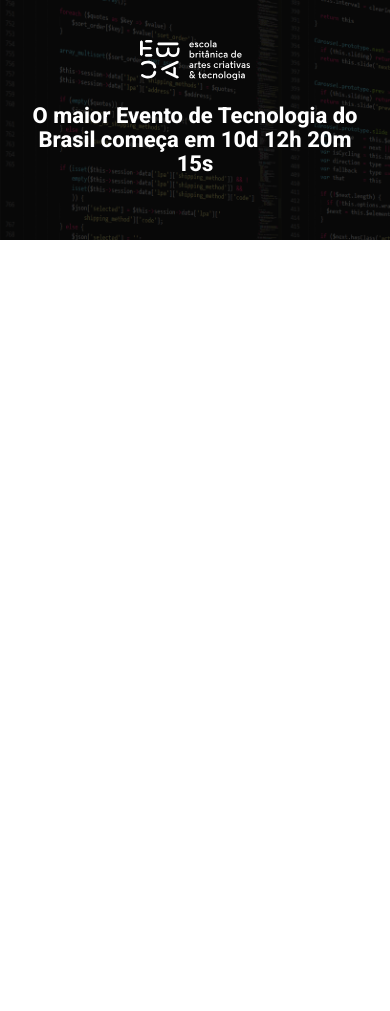
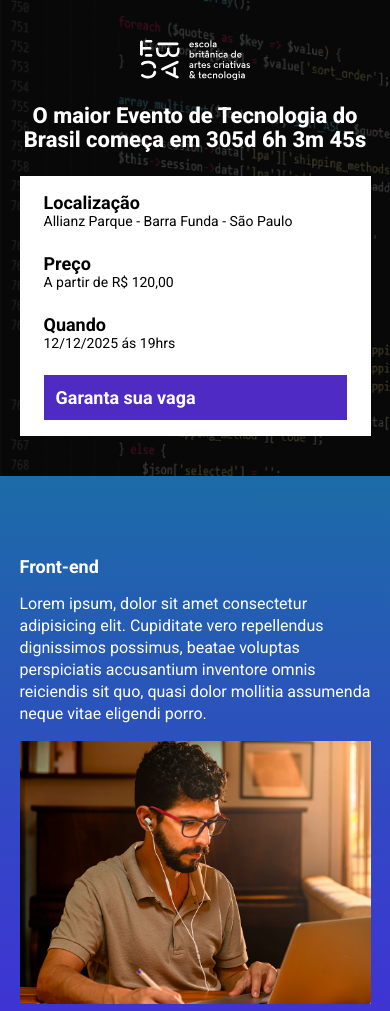
Before and after one commit to Jhowbrows/ebac_tech_talks, a website built with Parcel: page src/index.html in a window 390 px wide. Shown: the top 1011 px of the page. Before the commit the page ends 844 px from the top, so only its background shows below. Built offline with nearby package versions, Linux system fonts and the light colour scheme.

Commit message:
Criando Contagem Regressiva

```diff
--- a/package.json
+++ b/package.json
@@ -1,10 +1,9 @@
 {
   "name": "ebactalks",
   "version": "1.0.0",
-  "main": "index.js",
   "scripts": {
-    "clean": "rm -rf .parcel-cache dist",
     "dev": "parcel src/index.html  src/styles/main.scss  src/scripts/main.js --no-cache",
+    "build": "parcel build src/index.html",
     "test": "echo \"Error: no test specified\" && exit 1"
   },
   "keywords": [],
@@ -14,6 +13,7 @@
   "devDependencies": {
     "@parcel/transformer-sass": "^2.13.3",
     "parcel": "^2.13.3",
-    "sharp": "^0.33.5"
+    "sharp": "^0.33.5",
+    "svgo": "^3.3.2"
   }
 }
--- a/src/index.html
+++ b/src/index.html
@@ -8,16 +8,83 @@
     <link rel="preconnect" href="https://fonts.gstatic.com" crossorigin>
     <link href="https://fonts.googleapis.com/css2?family=Roboto:ital,wght@0,100..900;1,100..900&display=swap" rel="stylesheet">
     <link rel="stylesheet" href="styles/main.scss">
+    <link rel="stylesheet" href="https://unpkg.com/aos@next/dist/aos.css" />
 </head>
 <body>
     <header class="hero">
         <div class="container">
             <img class="hero__logo" src="./images/ebac_logo.svg" alt="EBAC">
             <p class="hero__text">
-                O maior Evento de Tecnologia do Brasil começa em 10d 12h 20m 15s
+                O maior Evento de Tecnologia do Brasil começa em <span id="contador"></span>
             </p>
+            <div class="infos-bar">
+                <ul class="infos-bar__infos">
+                    <li class="infos-bar__infos__item">
+                        <b>Localização</b>
+                        Allianz Parque - Barra Funda - São Paulo
+                    </li>
+                    <li class="infos-bar__infos__item">
+                        <b>Preço</b>
+                        A partir de R$ 120,00
+                    </li>
+                    <li class="infos-bar__infos__item">
+                        <b>Quando</b>
+                        12/12/2025 ás 19hrs
+                    </li>
+                </ul>
+                <a href="#" class=" button button--primary">
+                    Garanta sua vaga
+                </a>
+            </div>
         </div>
+    </header>
 
-    </header>
+    <section class="event event--frontend" >
+    <div class="container" data-aos="fade-right">
+            <div class="event__details">
+                <h2 class="event__details__title">Front-end</h2>
+                <p class="event__details__description">
+                    Lorem ipsum, dolor sit amet consectetur adipisicing elit. Cupiditate vero repellendus dignissimos possimus, beatae voluptas perspiciatis accusantium inventore omnis reiciendis sit quo, quasi dolor mollitia assumenda neque vitae eligendi porro.
+                </p>
+            </div>
+            <img class="event__image" src="./images/frontend.png" alt="Front-end">
+        </div>
+    </section>
+
+    <section class="event event--ui--ux event--image-left" >
+        <div class="container" data-aos="fade-left">
+            <div class="event__details">
+                <h2 class="event__details__title">UX e Ui</h2>
+                <p class="event__details__description">
+                    Lorem ipsum, dolor sit amet consectetur adipisicing elit. Cupiditate vero repellendus dignissimos possimus, beatae voluptas perspiciatis accusantium inventore omnis reiciendis sit quo, quasi dolor mollitia assumenda neque vitae eligendi porro.
+                </p>
+            </div>
+            <img class="event__image" src="./images/frontend.png" alt="Front-end">
+        </div>
+    </section>
+    <section class="event event--data-science" >
+        <div class="container" data-aos="fade-right">
+            <div class="event__details">
+                <h2 class="event__details__title">Data Science</h2>
+                <p class="event__details__description">
+                    Lorem ipsum, dolor sit amet consectetur adipisicing elit. Cupiditate vero repellendus dignissimos possimus, beatae voluptas perspiciatis accusantium inventore omnis reiciendis sit quo, quasi dolor mollitia assumenda neque vitae eligendi porro.
+                </p>
+            </div>
+            <img class="event__image" src="./images/frontend.png" alt="Front-end">
+        </div>
+    </section>
+    <section class="event event--backend event--image-left" >
+        <div class="container" data-aos="fade-left">
+            <div class="event__details">
+                <h2 class="event__details__title">Back-end</h2>
+                <p class="event__details__description">
+                    Lorem ipsum, dolor sit amet consectetur adipisicing elit. Cupiditate vero repellendus dignissimos possimus, beatae voluptas perspiciatis accusantium inventore omnis reiciendis sit quo, quasi dolor mollitia assumenda neque vitae eligendi porro.
+                </p>
+            </div>
+            <img class="event__image" src="./images/frontend.png" alt="Front-end">
+        </div>
+    </section>
+    <script src="https://unpkg.com/aos@next/dist/aos.js"></script>
+    <script src="scripts/main.js"></script>
 </body>
 </html>
--- a/src/scripts/main.js
+++ b/src/scripts/main.js
@@ -1 +1,31 @@
-console.log( "Olá Mundo");
+AOS.init();
+
+const dataDoEvento = new Date("Dec 12, 2025 19:00:00");
+const timeStampDoEvento = dataDoEvento.getTime();
+
+
+const contaASHoras = setInterval (function () {
+    const agora = new Date();
+    const timeStampAtual = agora.getTime();
+
+    const distanciaAteOEvento = timeStampDoEvento - timeStampAtual;
+
+
+    const diaEmMs = 1000 * 60 * 60 * 24;
+    const horaEmMs = 100 * 60 * 60;
+    const MinutosEmMs = 1000 * 60;
+
+  const diasAteOEvento =  Math.floor(distanciaAteOEvento / diaEmMs)
+  const horasAteOEvento = Math.floor((distanciaAteOEvento % diaEmMs) / horaEmMs);
+  const minutosAteOEvento = Math.floor((distanciaAteOEvento % horaEmMs) / MinutosEmMs);
+  const segundosAteOEventos = Math.floor((distanciaAteOEvento % MinutosEmMs) / 1000)
+
+
+
+  document.getElementById('contador').innerHTML = `${diasAteOEvento}d ${horasAteOEvento}h ${minutosAteOEvento}m ${segundosAteOEventos}s`;
+
+  if (distanciaAteOEvento < 0) {
+    clearInterval(contaASHoras);
+    document.getElementById('contador').innerHTML = `Evento expirado`;
+  }
+}, 1000);
--- /dev/null
+++ b/src/styles/_event.scss
@@ -0,0 +1,69 @@
+@use 'variables';
+
+.event {
+    padding: 80px 0;
+
+
+
+    &--frontend {
+        background-image: linear-gradient( variables.$blue1, variables.$blue2);
+    }
+
+    &--ui--ux {
+        background-image: linear-gradient( variables.$blue2, variables.$pink);
+    }
+
+
+    &--data-science {
+        background-image: linear-gradient( variables.$pink, variables.$yellow);
+    }
+
+
+    &--backend {
+        background-image: linear-gradient( variables.$yellow, variables.$pink);
+    }
+
+    &--image-left {
+        .container {
+            flex-direction: row-reverse;
+        }
+    }
+
+
+    .container {
+        display: flex;
+        gap: 40px;
+    }
+
+    &__image {
+        max-width: 360px;
+    }
+
+    &__details {
+
+        &__title {
+            font-size: 18px;
+            font-weight: bold;
+            margin-bottom: 16px;
+        }
+
+        &__description {
+            line-height: 22px;
+        }
+    }
+
+    @media (max-width: 640px) {
+        .container {
+            display: block;
+        }
+
+        &__image {
+            width: 100%;
+        }
+
+        &__details {
+            margin-right: 0;
+            margin-bottom: 16px;
+        }
+    }
+}
--- a/src/styles/_hero.scss
+++ b/src/styles/_hero.scss
@@ -1,3 +1,5 @@
+@use 'variables';
+
 .hero {
     padding-top: 64px;
     padding-bottom: 100px;
@@ -17,7 +19,7 @@
         left: 0;
         width: 100%;
         height: 100%;
-        background-color: #000;
+        background-color: variables.$secondaryTextColor;
         content: '';
         opacity: .7;
     }
--- /dev/null
+++ b/src/styles/_variables.scss
@@ -0,0 +1,8 @@
+$textColor: #fff;
+$secondaryTextColor: #000;
+
+$blue1: #1b6ca7;
+$blue2: #442bdb;
+$pink: #89223B;
+$yellow: #9c791D;
+$purple: #4f2ac3;
--- /dev/null
+++ b/src/styles/components/_buttons.scss
@@ -0,0 +1,26 @@
+@use '../variables';
+
+.button {
+    padding: 12px;
+    font-size: 18px;
+    font-weight: bold;
+    text-decoration: none;
+    text-align: center;
+    white-space: nowrap;
+
+    &--primary {
+        color: #fff;
+        background-color: variables.$purple;
+    }
+
+    @media (max-width: 1024px) {
+        display: flex;
+        align-items: center;
+    }
+
+    @media (max-width: 640px) {
+        display: flex;
+        width: 100%;
+        align-items: center;
+    }
+}
--- /dev/null
+++ b/src/styles/components/_infos_bar.scss
@@ -0,0 +1,45 @@
+@use '../variables';
+
+.infos-bar {
+    padding: 16px 24px;
+    background-color: variables.$textColor;
+    display: flex;
+    justify-content: space-between;
+
+
+    &__infos {
+        display: flex;
+        gap: 40px;
+
+
+        &__item {
+            font-size: 14px;
+            color: variables.$secondaryTextColor;
+
+            b {
+                color: variables.$secondaryTextColor;
+                font-size: 18px;
+                display: block;
+            }
+        }
+    }
+
+
+        @media (max-width: 1024px) {
+            &__infos {
+                gap: 16px;
+            }
+        }
+
+    @media (max-width: 640px) {
+        display: block;
+
+        &__infos {
+            display: block;
+
+            &__item {
+                margin-bottom: 24px;
+            }
+        }
+    }
+}
--- a/src/styles/main.scss
+++ b/src/styles/main.scss
@@ -1,11 +1,16 @@
 @use 'hero';
+@use 'components/infos_bar';
+@use 'components/buttons';
+@use 'event';
+@use 'variables';
 
 * {
     margin: 0;
     padding: 0;
     box-sizing: border-box;
     font-family: Roboto, sans-serif;
-    color: #fff;
+    color: variables.$textColor;
+    list-style: none;
 }
 
 
```
Also changed, not shown: 1 other file.
